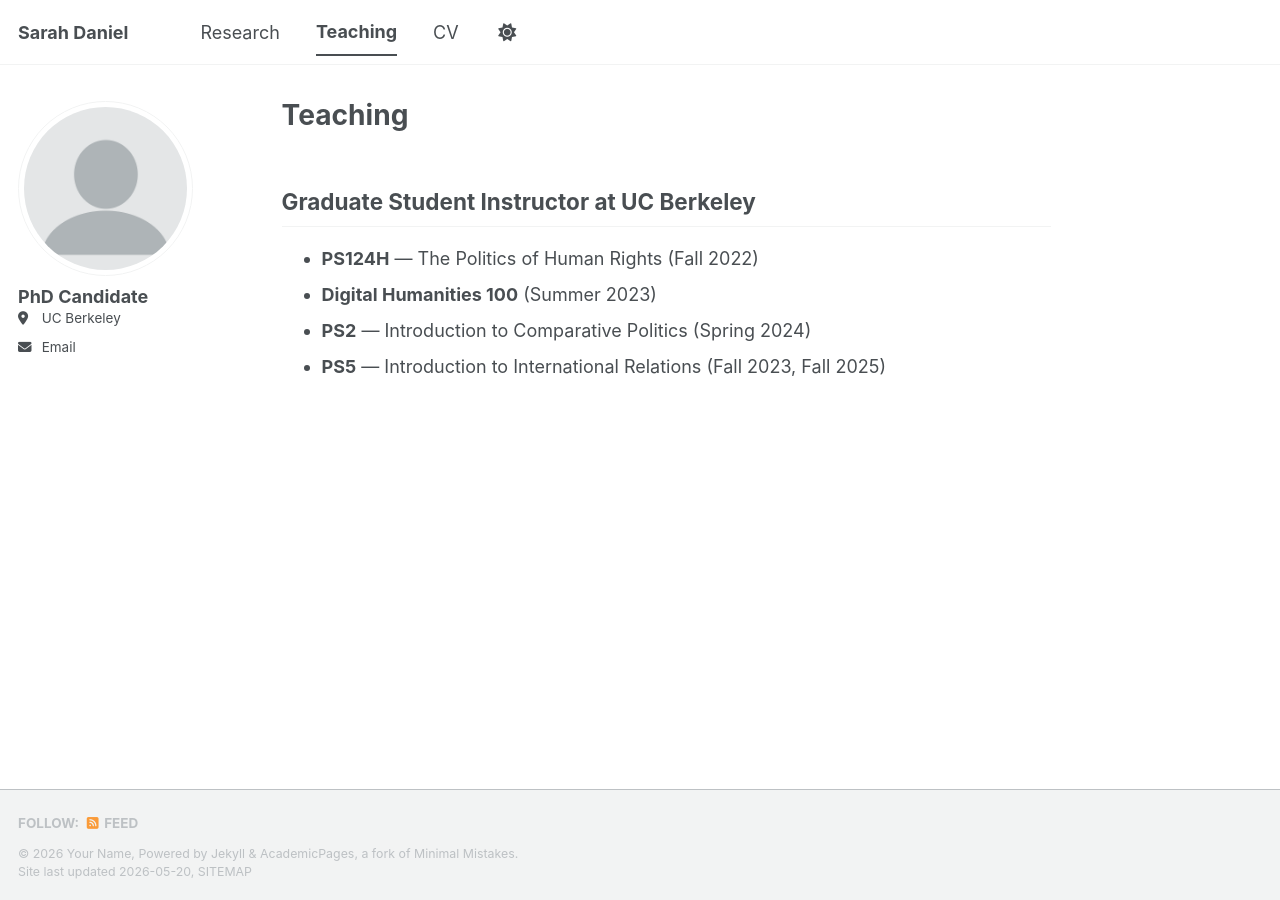
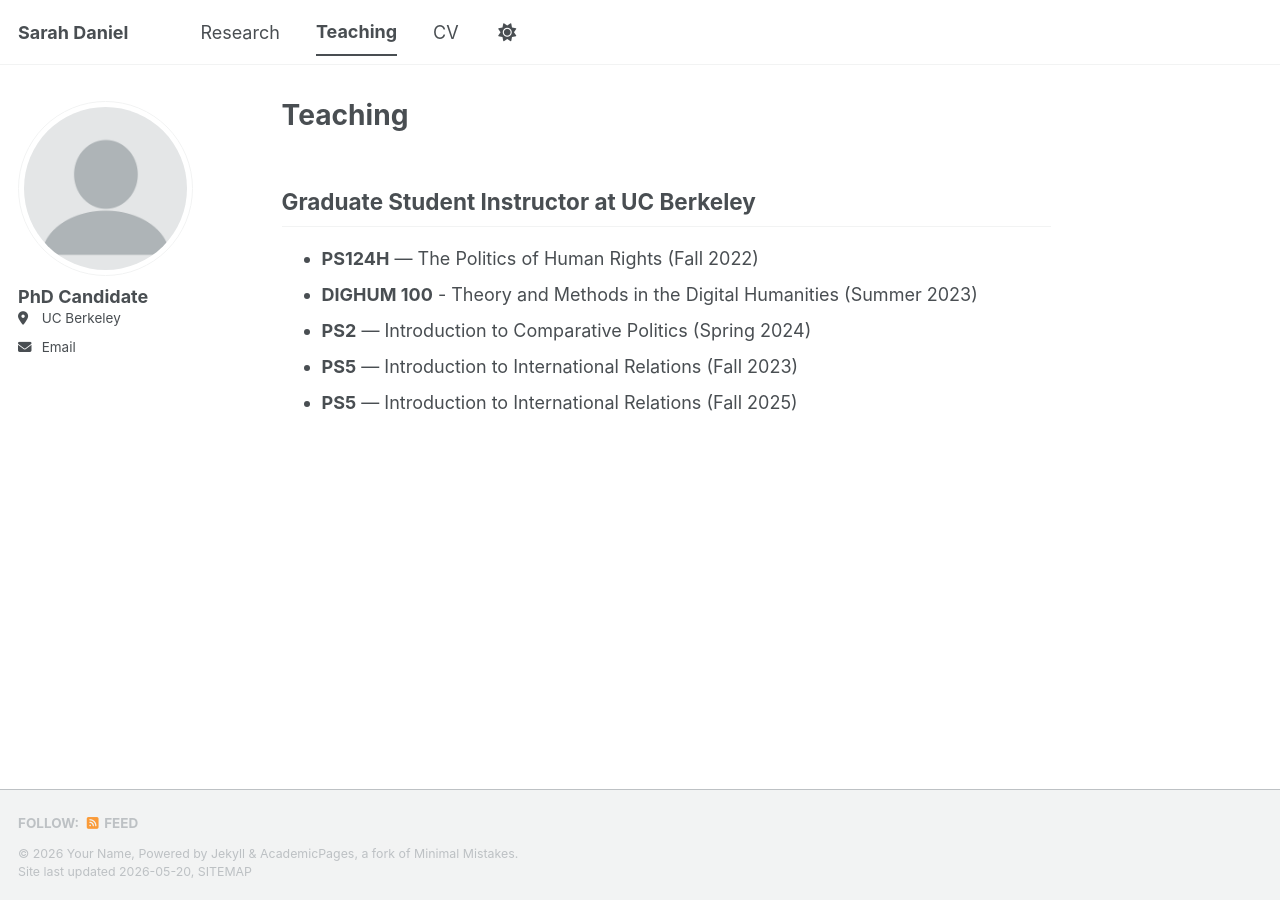
Before and after one commit to SarahDaniel1/SarahDaniel1.github.io, a Jekyll site: the page built from _pages/teaching.md, in a window 1280 px wide. Built offline with Jekyll 4.4.1, drawn with Linux system fonts in a browser that asks for light colours; a script bundle is joined from its source files by our own code; library files that are not in the unit come from our copies.

Commit message:
Update teaching.md

```diff
--- a/_pages/teaching.md
+++ b/_pages/teaching.md
@@ -8,6 +8,7 @@ author_profile: true
 ## Graduate Student Instructor at UC Berkeley
 
 - **PS124H** — The Politics of Human Rights (Fall 2022)
-- **Digital Humanities 100** (Summer 2023)
+- **DIGHUM 100** - Theory and Methods in the Digital Humanities (Summer 2023)
 - **PS2** — Introduction to Comparative Politics (Spring 2024)
-- **PS5** — Introduction to International Relations (Fall 2023, Fall 2025)
+- **PS5** — Introduction to International Relations (Fall 2023)
+- **PS5** — Introduction to International Relations (Fall 2025)
```
